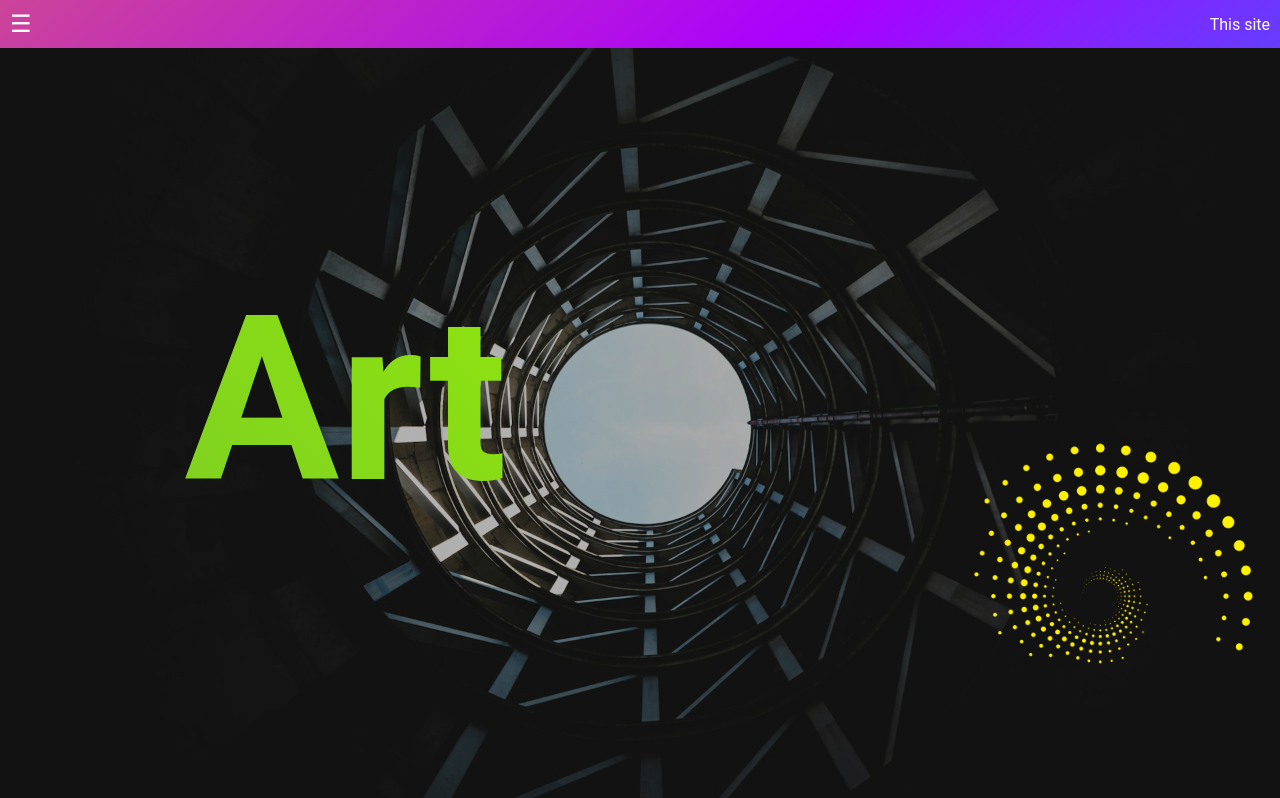
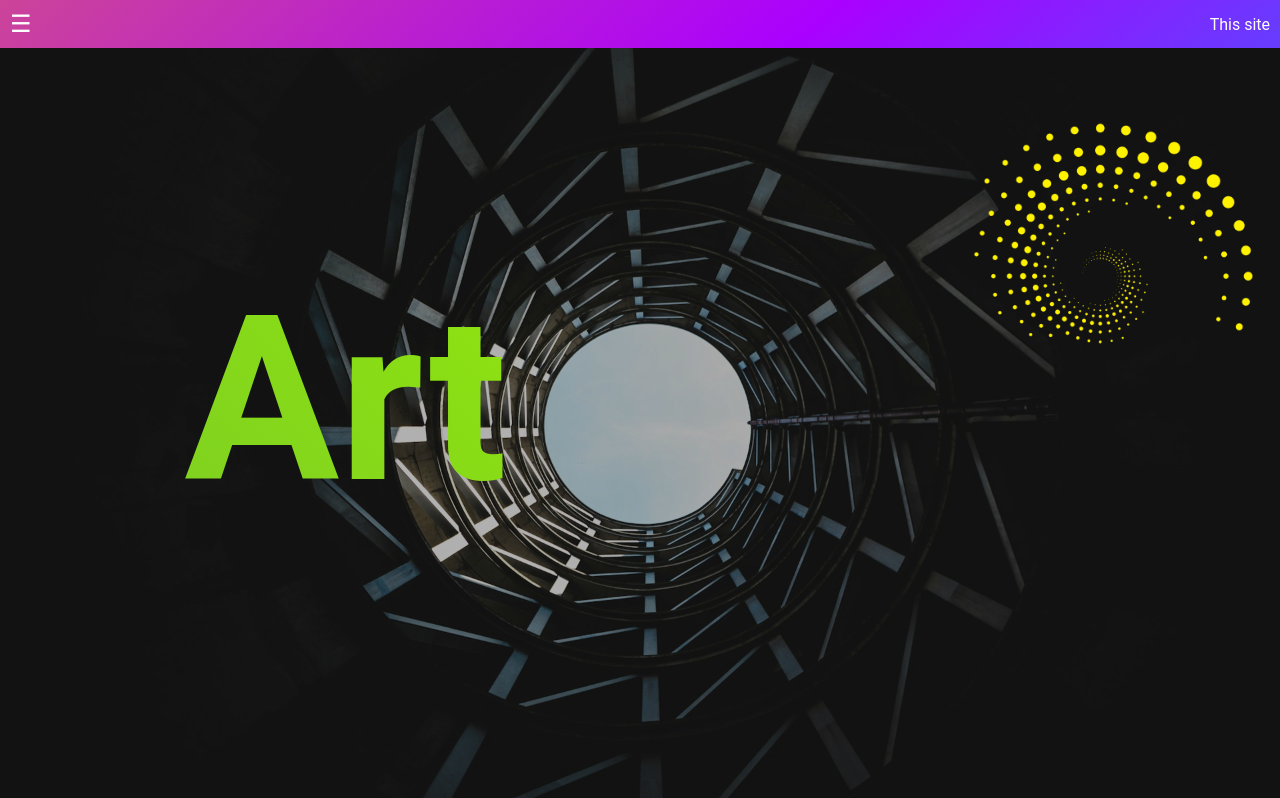
Before and after one commit to Komicalgillbates/mysite, a plain HTML site: page index.html in a window 1280 px wide. Shown: the top 798 px of the page. Drawn offline with Linux system fonts and the light colour scheme.

Commit message:
Update styles.css

```diff
--- a/styles.css
+++ b/styles.css
@@ -47,8 +47,8 @@ body::before {
     height: auto;
     position: fixed;
     align: center;
-    top: 50%; /* Adjust to place below the top bar */
-    left: 75%; /* Move the image's left edge to the center of the screen */
+    top: 10vh; /* Adjust to place below the top bar */
+    left: 75vw; /* Move the image's left edge to the center of the screen */
     transform: translateX(-50%, -50%);
     opacity: 1; /* Initial full opacity */
     transition: opacity 0.2s ease; /* Smooth transition for opacity */
```
